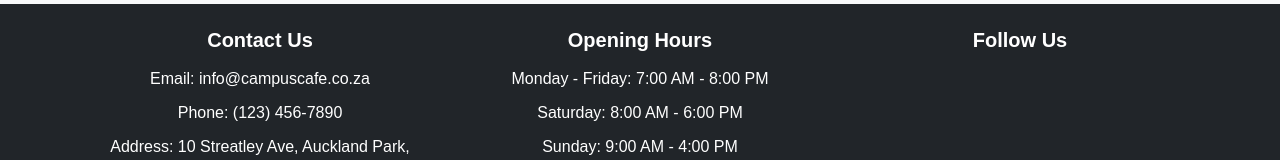
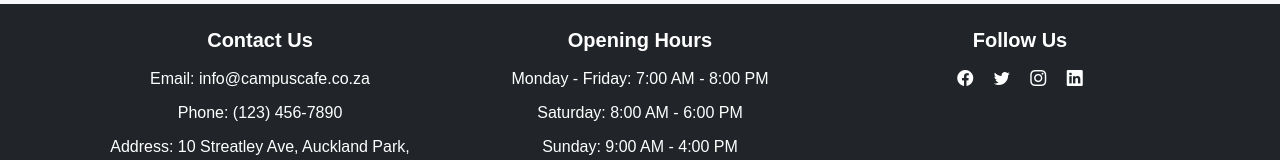
Before and after one commit to Allen-Tanaka/Campus-Cafe-WEB, a plain HTML site: page client/index.html in a window 1280 px wide. Shown: the part 2260-2420 px from the top of the page. Drawn offline with nearby package versions, Linux system fonts and the light colour scheme.

Commit message:
add social links

```diff
--- a/client/components/footer.html
+++ b/client/components/footer.html
@@ -20,10 +20,10 @@
             <!-- Social Media Links -->
             <div class="col-md-4">
                 <h5>Follow Us</h5>
-                <a href="https://www.facebook.com/campuscafeteria" target="_blank" class="text-white me-3"><i class="fab fa-facebook-f"></i></a>
-                <a href="https://www.twitter.com/campuscafeteria" target="_blank" class="text-white me-3"><i class="fab fa-twitter"></i></a>
-                <a href="https://www.instagram.com/allentech22" target="_blank" class="text-white me-3"><i class="fab fa-instagram"></i></a>
-                <a href="https://www.linkedin.com/company/campuscafeteria" target="_blank" class="text-white"><i class="fab fa-linkedin-in"></i></a>
+                <a href="https://www.facebook.com/campuscafeteria" target="_blank" class="text-white me-3"><i class="bi bi-facebook"></i></a>
+                <a href="https://www.twitter.com/campuscafeteria" target="_blank" class="text-white me-3"><i class="bi bi-twitter"></i></a>
+                <a href="https://www.instagram.com/allentech22" target="_blank" class="text-white me-3"><i class="bi bi-instagram"></i></a>
+                <a href="https://www.linkedin.com/company/campuscafeteria" target="_blank" class="text-white"><i class="bi bi-linkedin"></i></a>
             </div>
         </div>
 
```
Also changed, not shown: client/index.html (+1 -0 lines).
